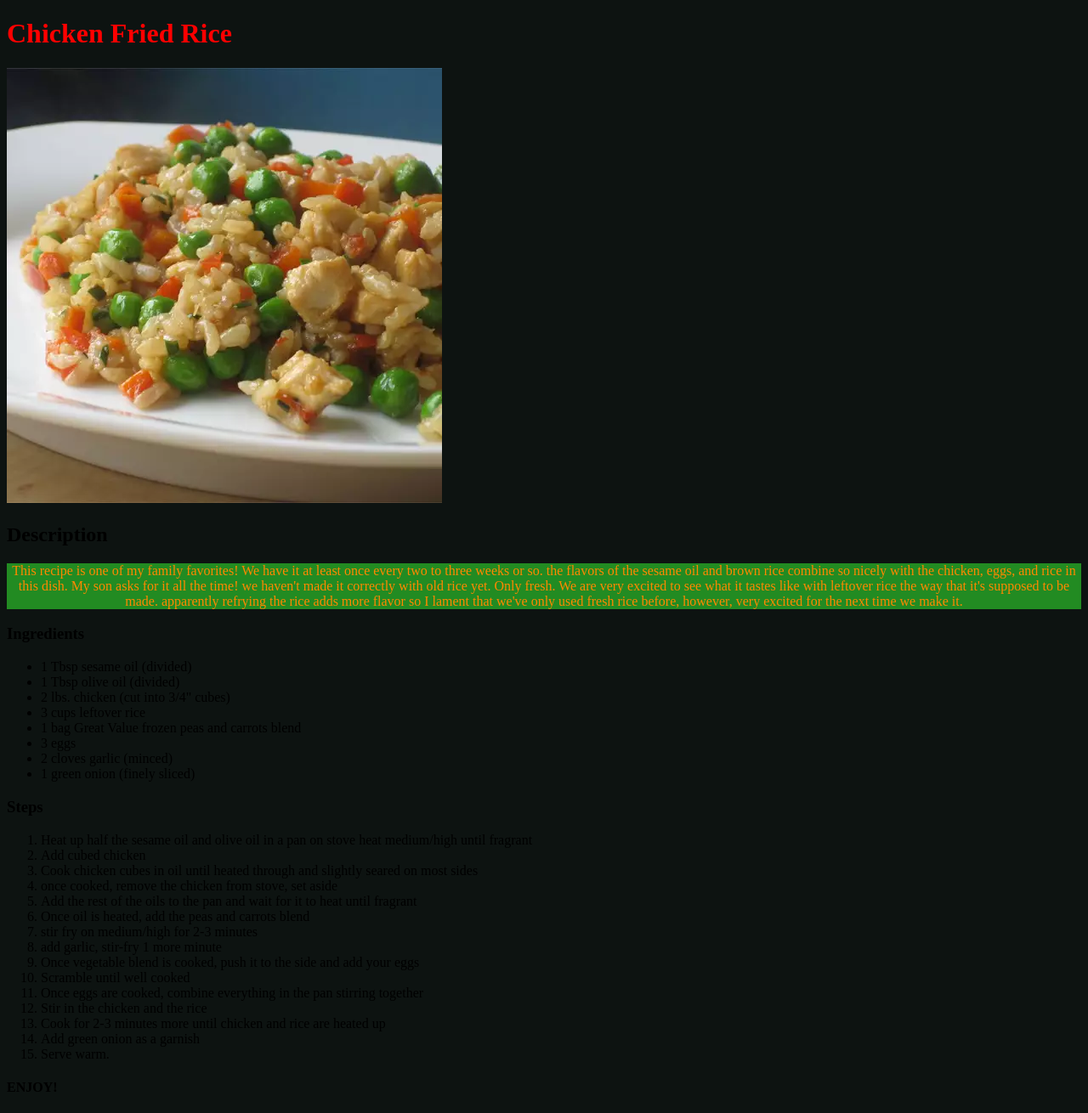
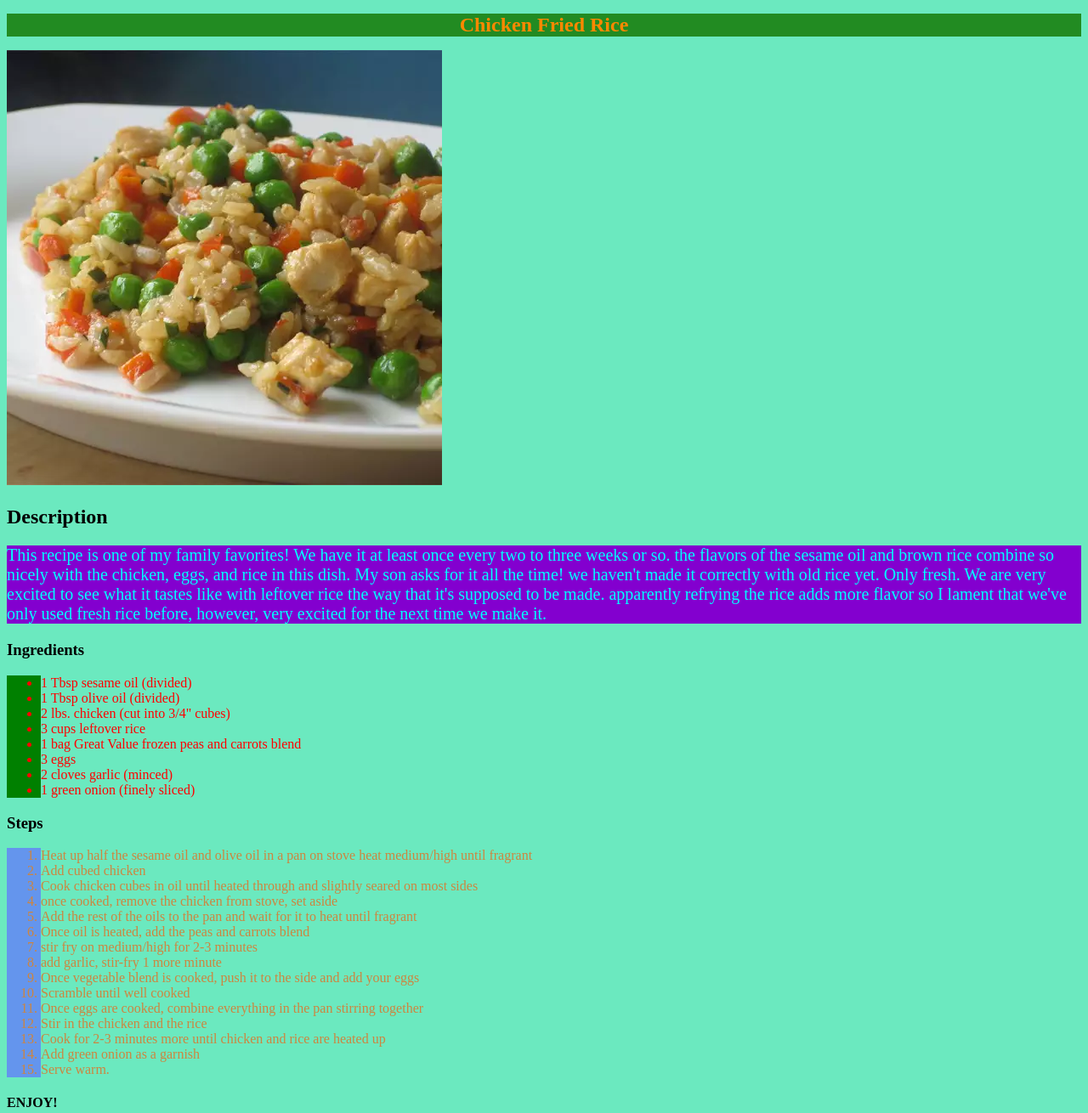
Before and after one commit to Jonesrtyler3/odin-recipes, a plain HTML site: page recipes/chicken_fried_rice.html in a window 1280 px wide. Shown: the whole page at 85% size. Drawn offline with Linux system fonts and the light colour scheme.

Commit message:
add style changes add classed for:title, body, ingredients and steps for all recipes and index.html
not committed to these changes
explore css

```diff
--- a/recipes/chicken_fried_rice.html
+++ b/recipes/chicken_fried_rice.html
@@ -6,10 +6,10 @@
         <link rel="stylesheet" href="../style.css">
     </head>
     <body>
-        <h1>Chicken Fried Rice</h1>
+        <h1 class="cfr title">Chicken Fried Rice</h1>
         <img src="../images/cfr.webp">
         <h2>Description</h2>
-        <p class="cfr">
+        <p class="cfr body">
             This recipe is one of my family favorites! We have it at least
             once every two to three weeks or so. the flavors of the sesame oil and brown rice
             combine so nicely with the chicken, eggs, and rice in this dish.
@@ -18,7 +18,7 @@
             apparently refrying the rice adds more flavor so I lament that we've only used fresh rice before, however,
             very excited for the next time we make it.
             <h3>Ingredients</h3>
-                <ul>
+                <ul class="cfr ingredients">
                     <li>1 Tbsp sesame oil (divided)</li>
                     <li>1 Tbsp olive oil (divided)</li>
                     <li>2 lbs. chicken (cut into 3/4" cubes)</li>
@@ -29,7 +29,7 @@
                     <li>1 green onion (finely sliced)</li>
                 </ul>
             <h3>Steps</h3>
-                <ol>
+                <ol class="cfr steps">
                     <li>Heat up half the sesame oil and olive oil in a pan on stove heat medium/high until fragrant</li>
                     <li>Add cubed chicken</li>
                     <li>Cook chicken cubes in oil until heated through and slightly seared on most sides</li>
--- a/style.css
+++ b/style.css
@@ -1,15 +1,36 @@
 *{
-    background-color: rgb(13, 19, 17);
+    background-color: rgb(107, 233, 191);
 }
 h1{
     color: red;
 }
-.honeysrititle{
-    background-color: #fff;
+.hsri.title{
+    background-color: #e0d53e;
     text-align: center;
 }
-.cfr{
+.cfr.title{
     background-color: forestgreen;
     color: #ff8800;
     text-align: center;
 }
+.odinrecipes.title{
+    font-size: 40px;
+}
+.title{
+text-align: center;
+font-size: 24px;
+color: rgb(131, 0, 207);
+}
+.body{
+background-color: rgb(131,0,207);
+color: aqua;
+font-size: 20px;
+}
+.ingredients{
+background-color: green;
+color: red;
+}
+.steps{
+background-color: cornflowerblue;
+color: peru
+}
```
Also changed, not shown: index.html (+1 -1 lines), recipes/honey_sriracha.html (+4 -4 lines), recipes/mississippi_roast.html (+4 -4 lines).
